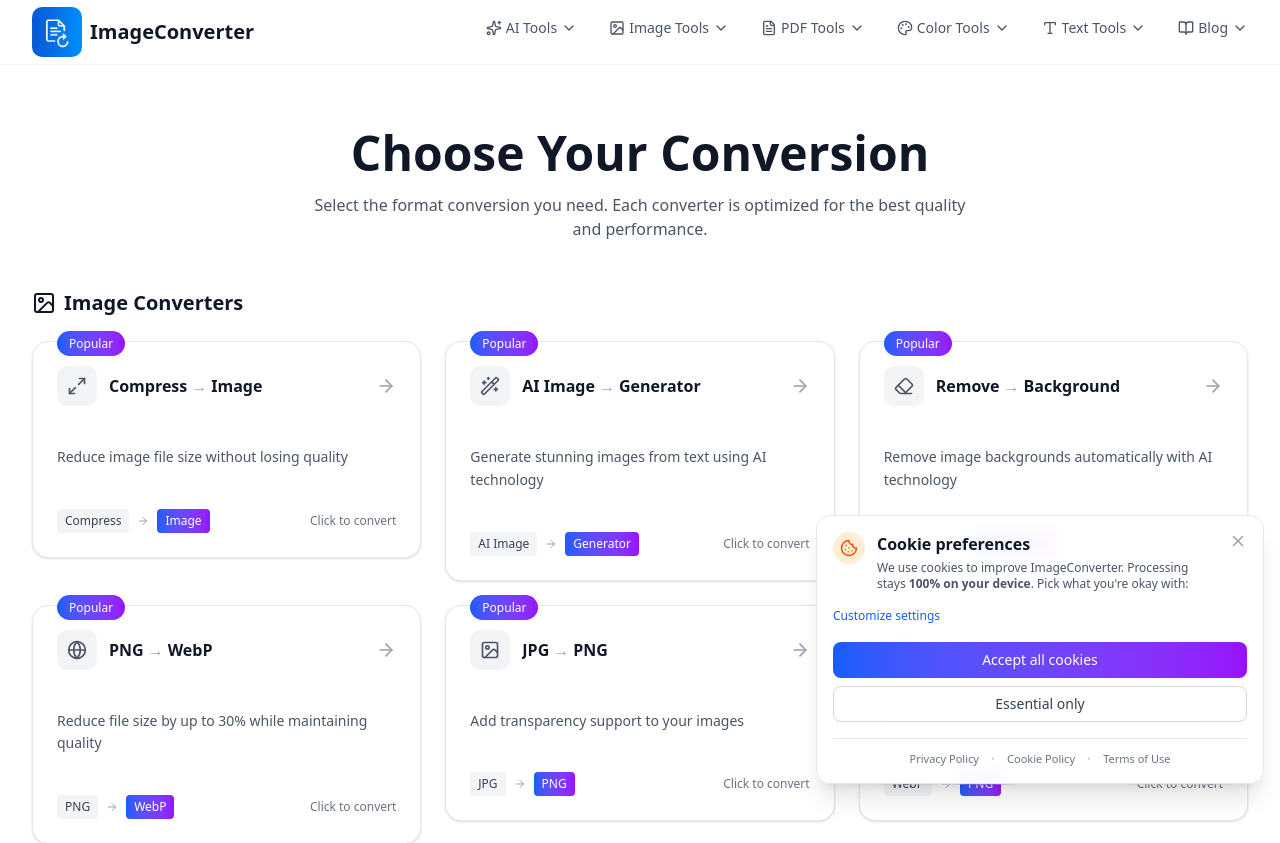
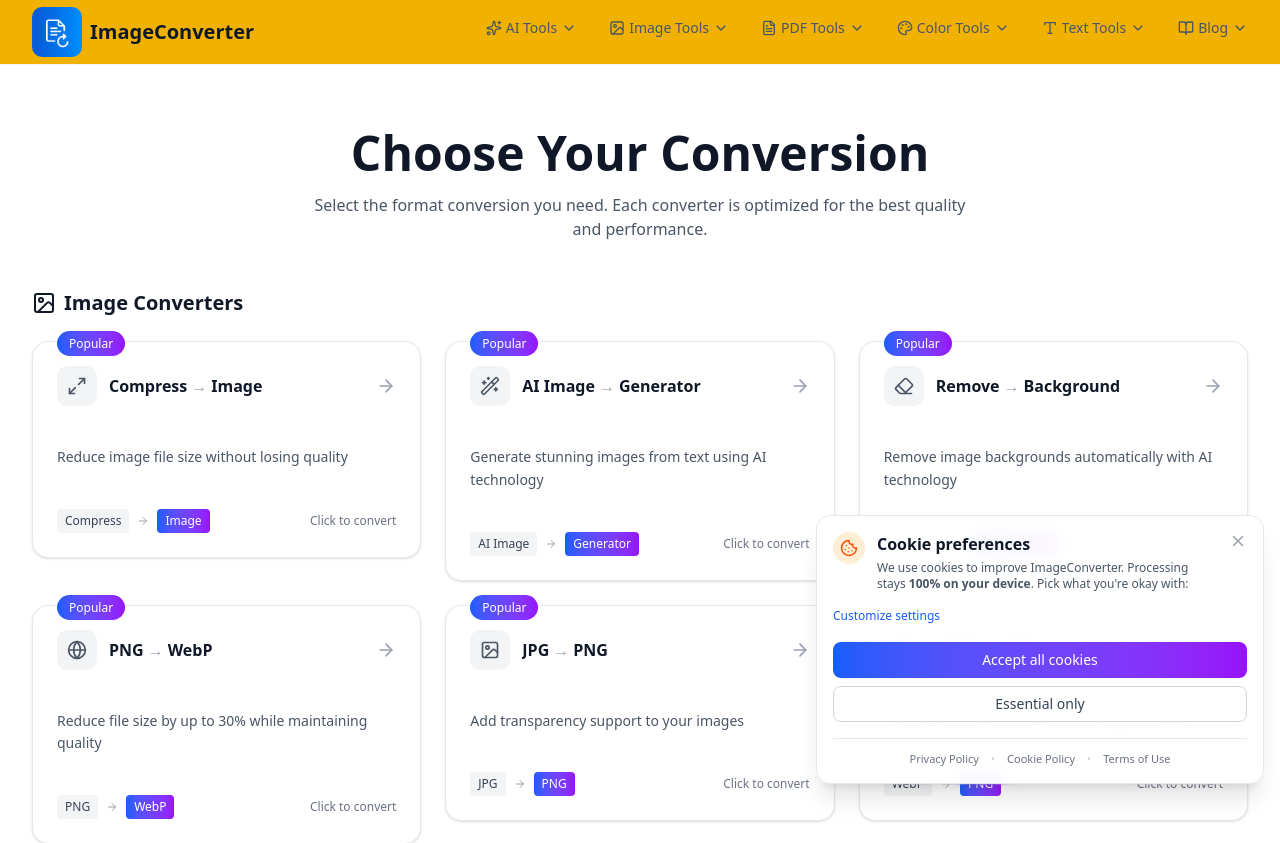
Before and after one commit to vahagnvardanyan1/image-convertors, a Next.js app: page /en in a window 1280 px wide. Shown: the top 843 px of the page. Built offline with nearby package versions, Linux system fonts and the light colour scheme.

Commit message:
feat: Implement the change by updating the relevant styl

```diff
--- a/src/components/Header/index.tsx
+++ b/src/components/Header/index.tsx
@@ -85,7 +85,7 @@
   };
 
   return (
-    <header className="bg-white border-b border-gray-100 sticky top-0 z-50">
+    <header className="bg-yellow-500 border-b border-gray-100 sticky top-0 z-50">
       <div className="max-w-7xl mx-auto px-4 sm:px-6 lg:px-8">
         <div className="flex justify-between items-center h-16 gap-2">
           {/* Logo */}
```
